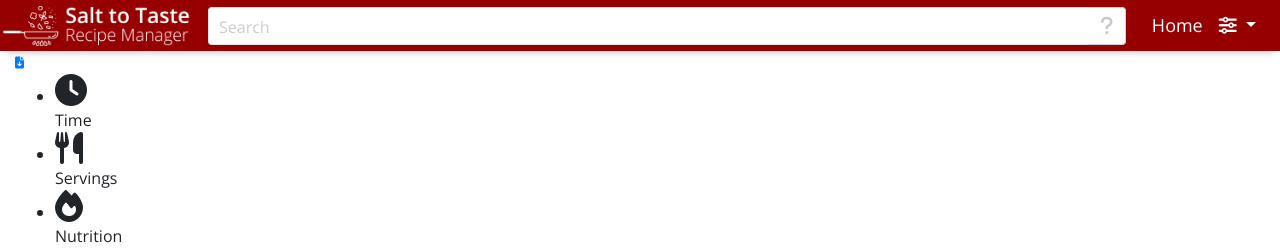
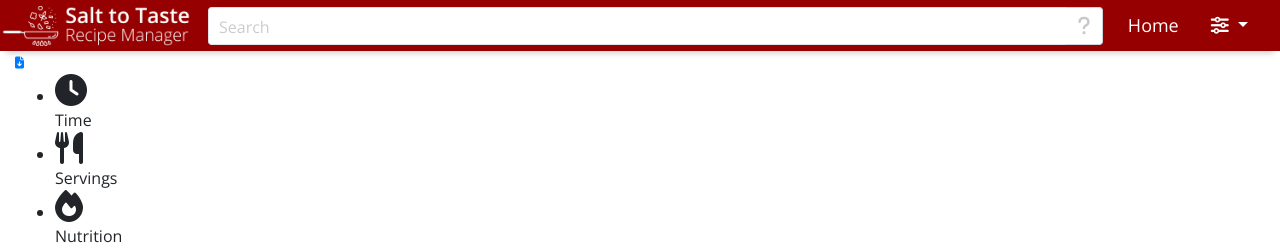
Before and after one commit to wcomartin/SaltToTaste, a Flask app: template saltToTaste/templates/recipe.html in a window 1280 px wide. Shown: the top 249 px of the page. Run offline with Flask 2, Linux system fonts and the light colour scheme; the template is opened without the code that fills it, so the values that code supplies are empty; some libraries are stand-ins or nearby versions.

Commit message:
Override .nav-link spacing

```diff
--- a/saltToTaste/templates/layout.html
+++ b/saltToTaste/templates/layout.html
@@ -84,7 +84,7 @@
         <span class="navbar-toggler-icon"></span>
       </button>
       <div class="collapse navbar-collapse mr-3" id="navbar-collapse">
-        <form name="search" id="search" method="post" action="/" class="mr-2 my-auto d-inline w-100">
+        <form name="search" id="search" method="post" action="/" class="my-auto d-inline w-100">
           <div class="input-group">
             <!-- <input type="text" name="search" id="search-field" class="form-control border-right-0 shadow-none" placeholder="Search" aria-label="Search" aria-describedby="search-help"> -->
             <div id="search-field" class="input textarea border-top border-left border-bottom rounded-left"></div>
@@ -96,10 +96,10 @@
           </div>
         </form>
         <ui class="navbar-nav">
-          <li class="nav-item py-1">
+          <li class="nav-item py-1 px-2">
             <a class="nav-link text-white" href="#">Home</a>
           </li>
-          <li class="nav-item py-1 dropdown">
+          <li class="nav-item py-1 px-2 dropdown">
             <a class="nav-link dropdown-toggle" href="#" id="navbarDropdownMenuLink" role="button" data-toggle="dropdown" aria-haspopup="true" aria-expanded="false">
               <i class="fas fa-sliders-h"></i><span class="caret"></span>
             </a>
```
